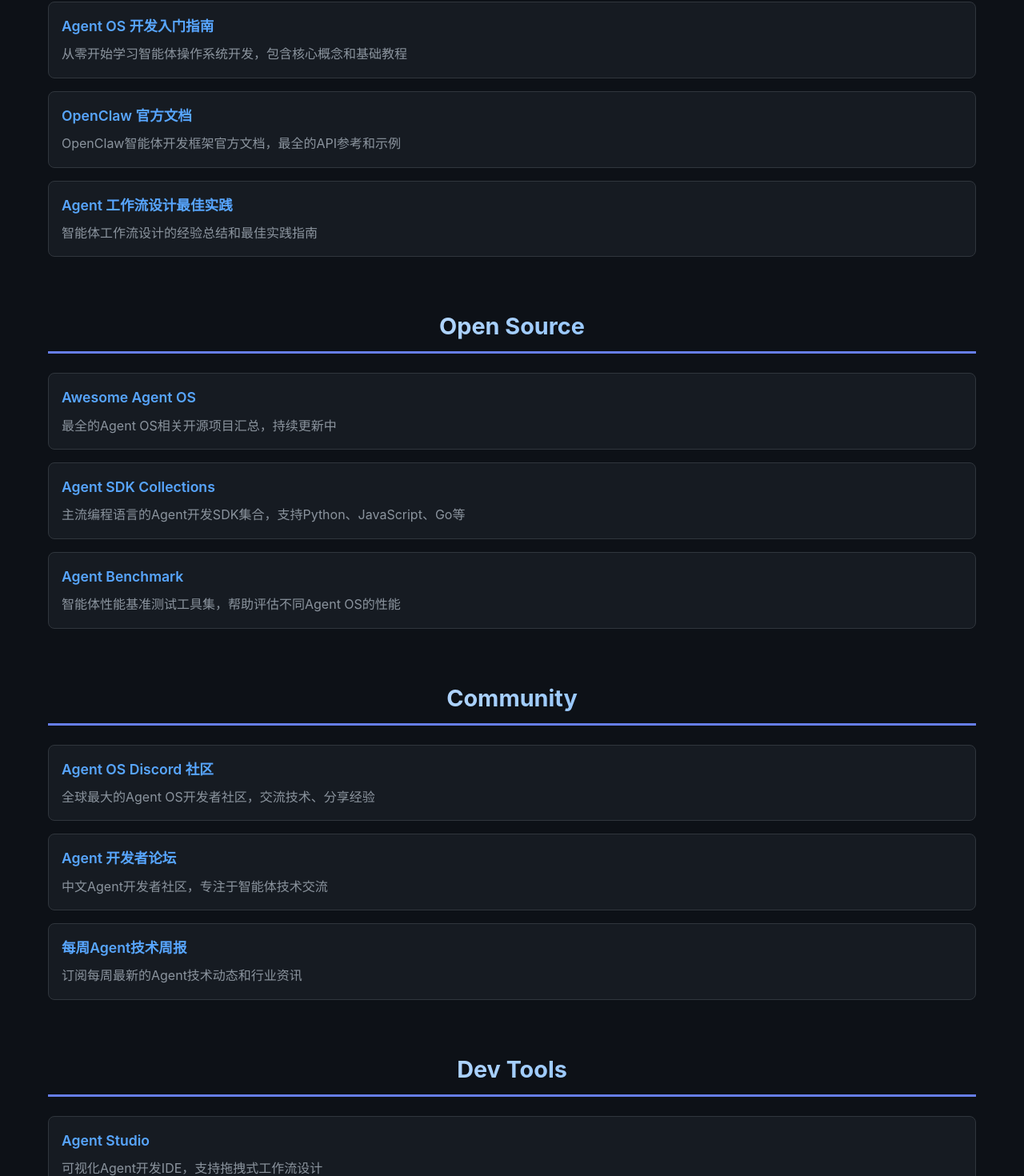
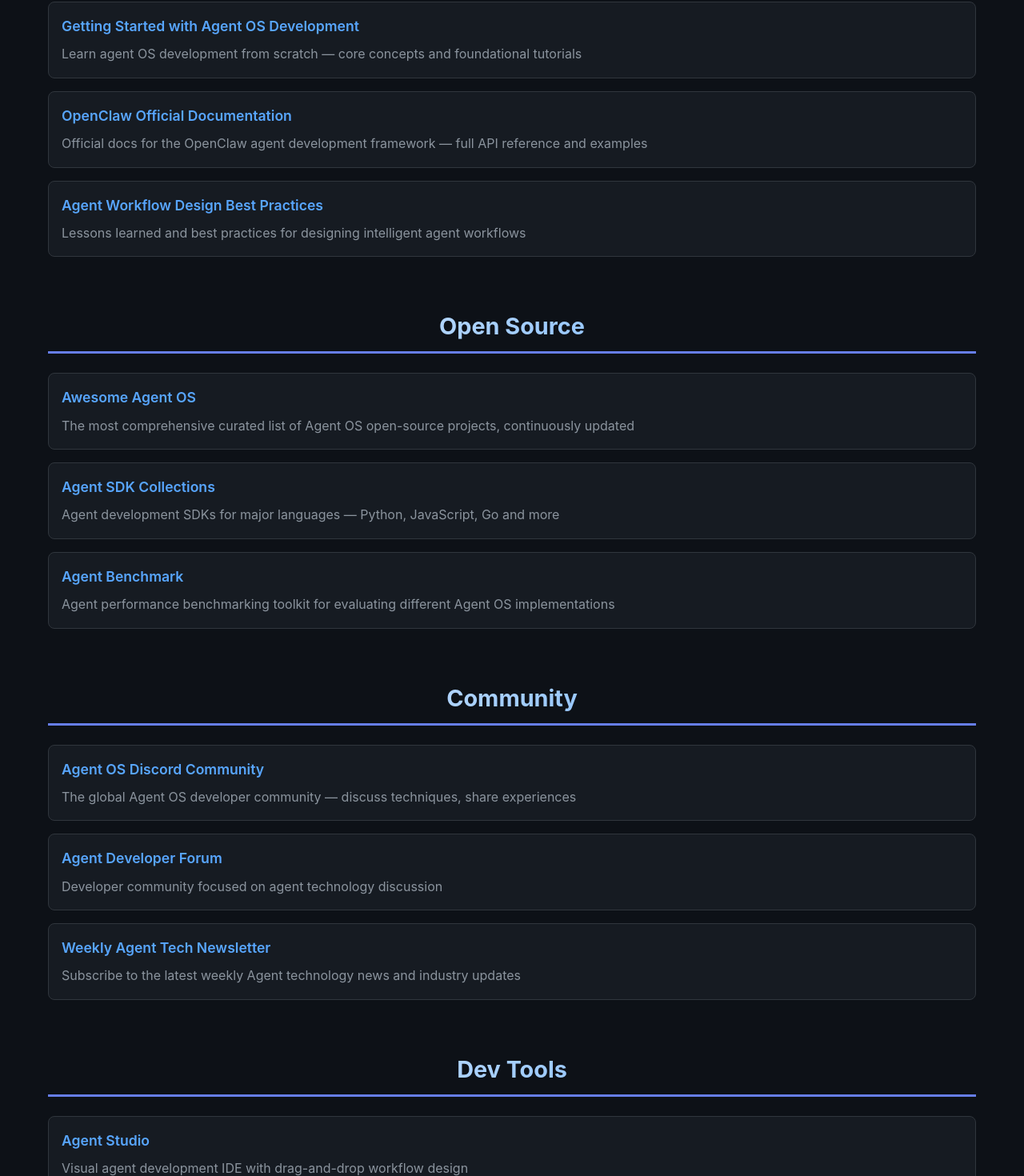
Before and after one commit to zc911/agentos.md, a React (Vite) app: page /navigation in a window 1280 px wide. Shown: the part 318-1788 px from the top of the page at 80% size. Built offline with nearby package versions, Linux system fonts and the light colour scheme.

Commit message:
fix: translate remaining Chinese content to English

```diff
--- a/src/pages/Blog.jsx
+++ b/src/pages/Blog.jsx
@@ -3,39 +3,39 @@
 const Blog = () => {
   const posts = [
     {
-      title: '2026年Agent OS行业发展趋势报告',
+      title: '2026 Agent OS Industry Trends Report',
       date: '2026-03-10',
-      excerpt: '分析2026年智能体操作系统行业的发展趋势，包括技术路线、市场格局、投资热点等核心内容，帮助开发者和投资者把握行业脉搏。',
+      excerpt: 'An analysis of Agent OS industry trends for 2026 — covering technology roadmaps, market landscape, and investment hotspots to help developers and investors navigate the ecosystem.',
       url: '#'
     },
     {
-      title: '主流Agent OS性能对比评测：Nuwax vs LoopForge vs Squire',
+      title: 'Agent OS Performance Showdown: Nuwax vs LoopForge vs Squire',
       date: '2026-03-05',
-      excerpt: '对当前主流的三款Agent OS进行全面的性能测试和对比，从响应速度、资源消耗、扩展性等多个维度进行评测，为项目选型提供参考。',
+      excerpt: 'A comprehensive benchmark of three leading Agent OS platforms across response speed, resource consumption, and extensibility — a practical guide for project selection.',
       url: '#'
     },
     {
-      title: '从0到1搭建第一个Agent应用：开发实践指南',
+      title: "Building Your First Agent App from Scratch: A Developer's Guide",
       date: '2026-02-28',
-      excerpt: '详细介绍如何使用Agent OS快速开发第一个智能体应用，包含完整的开发流程、代码示例和常见问题解决方案。',
+      excerpt: 'A step-by-step walkthrough for building your first intelligent agent application with Agent OS — complete development flow, code examples, and solutions to common pitfalls.',
       url: '#'
     },
     {
-      title: 'Agent OS的安全挑战与解决方案',
+      title: 'Security Challenges in Agent OS and How to Address Them',
       date: '2026-02-20',
-      excerpt: '深入探讨智能体操作系统面临的安全挑战，包括 prompt 注入、行为失控、数据泄露等问题，并提供相应的技术解决方案。',
+      excerpt: 'A deep dive into the security landscape of agent operating systems — prompt injection, runaway behavior, data leakage — with practical technical mitigations for each.',
       url: '#'
     },
     {
-      title: '多模态Agent的技术架构与实现原理',
+      title: 'Multi-Modal Agents: Architecture and Implementation Principles',
       date: '2026-02-15',
-      excerpt: '解析支持文本、图像、音频等多模态输入的Agent技术架构，介绍核心组件的实现原理和优化方案。',
+      excerpt: 'Breaking down the architecture behind agents that understand text, images, and audio — how core components work and how to optimize them for production.',
       url: '#'
     },
     {
-      title: 'Agent OS插件生态系统设计思路',
+      title: 'Designing a Plugin Ecosystem for Agent OS',
       date: '2026-02-10',
-      excerpt: '分享Agent OS插件系统的设计理念和实现方案，如何通过插件机制无限扩展智能体的功能边界。',
+      excerpt: 'The design philosophy and implementation approach behind Agent OS plugin systems — how modular plugins let you expand agent capabilities without limits.',
       url: '#'
     }
   ]
--- a/src/pages/Navigation.jsx
+++ b/src/pages/Navigation.jsx
@@ -4,69 +4,69 @@
   const resources = {
     'Tutorials & Docs': [
       {
-        name: 'Agent OS 开发入门指南',
-        description: '从零开始学习智能体操作系统开发，包含核心概念和基础教程',
+        name: 'Getting Started with Agent OS Development',
+        description: 'Learn agent OS development from scratch — core concepts and foundational tutorials',
         url: '#'
       },
       {
-        name: 'OpenClaw 官方文档',
-        description: 'OpenClaw智能体开发框架官方文档，最全的API参考和示例',
+        name: 'OpenClaw Official Documentation',
+        description: 'Official docs for the OpenClaw agent development framework — full API reference and examples',
         url: 'https://docs.openclaw.ai'
       },
       {
-        name: 'Agent 工作流设计最佳实践',
-        description: '智能体工作流设计的经验总结和最佳实践指南',
+        name: 'Agent Workflow Design Best Practices',
+        description: 'Lessons learned and best practices for designing intelligent agent workflows',
         url: '#'
       }
     ],
     'Open Source': [
       {
         name: 'Awesome Agent OS',
-        description: '最全的Agent OS相关开源项目汇总，持续更新中',
+        description: 'The most comprehensive curated list of Agent OS open-source projects, continuously updated',
         url: 'https://github.com/agentos/awesome-agent-os'
       },
       {
         name: 'Agent SDK Collections',
-        description: '主流编程语言的Agent开发SDK集合，支持Python、JavaScript、Go等',
+        description: 'Agent development SDKs for major languages — Python, JavaScript, Go and more',
         url: '#'
       },
       {
         name: 'Agent Benchmark',
-        description: '智能体性能基准测试工具集，帮助评估不同Agent OS的性能',
+        description: 'Agent performance benchmarking toolkit for evaluating different Agent OS implementations',
         url: '#'
       }
     ],
     'Community': [
       {
-        name: 'Agent OS Discord 社区',
-        description: '全球最大的Agent OS开发者社区，交流技术、分享经验',
+        name: 'Agent OS Discord Community',
+        description: 'The global Agent OS developer community — discuss techniques, share experiences',
         url: 'https://discord.gg/agentos'
       },
       {
-        name: 'Agent 开发者论坛',
-        description: '中文Agent开发者社区，专注于智能体技术交流',
+        name: 'Agent Developer Forum',
+        description: 'Developer community focused on agent technology discussion',
         url: '#'
       },
       {
-        name: '每周Agent技术周报',
-        description: '订阅每周最新的Agent技术动态和行业资讯',
+        name: 'Weekly Agent Tech Newsletter',
+        description: 'Subscribe to the latest weekly Agent technology news and industry updates',
         url: '#'
       }
     ],
     'Dev Tools': [
       {
         name: 'Agent Studio',
-        description: '可视化Agent开发IDE，支持拖拽式工作流设计',
+        description: 'Visual agent development IDE with drag-and-drop workflow design',
         url: '#'
       },
       {
         name: 'Agent Debugger',
-        description: '智能体调试工具，帮助定位Agent运行时问题',
+        description: 'Agent debugging tool for tracing issues in agent runtime behavior',
         url: '#'
       },
       {
         name: 'Agent Simulator',
-        description: '智能体行为模拟器，在虚拟环境中测试Agent性能',
+        description: 'Agent behavior simulator for testing agent performance in virtual environments',
         url: '#'
       }
     ]
```
